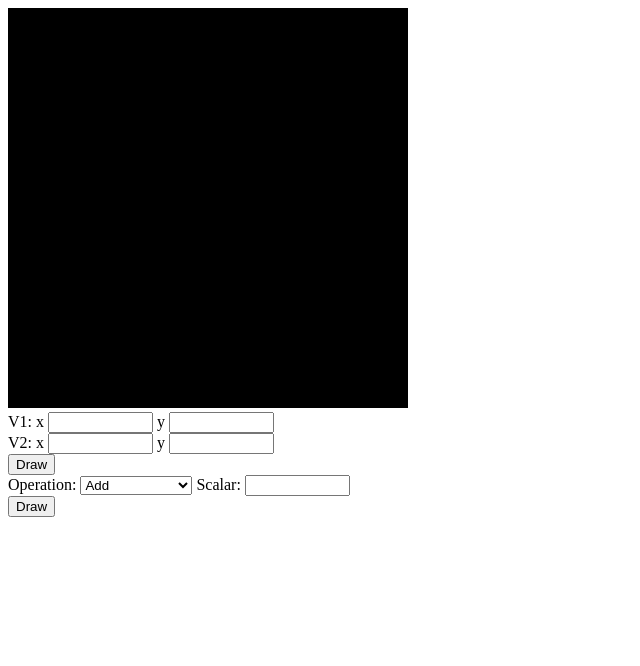
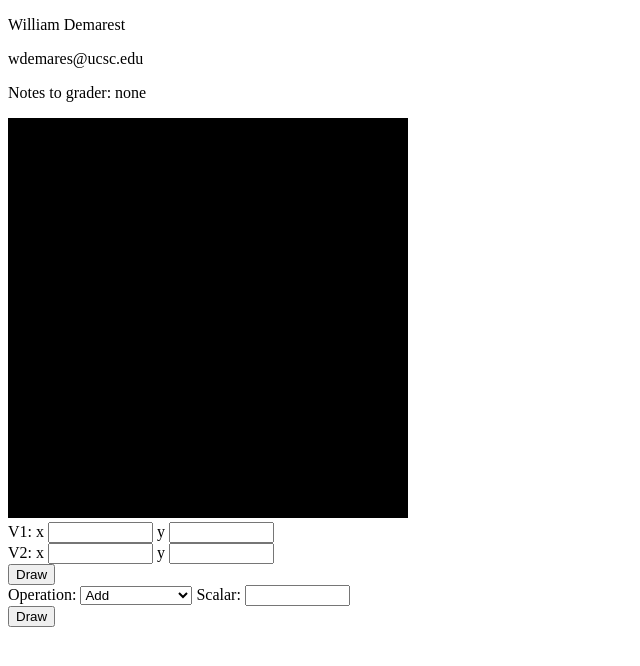
Before and after one commit to WilliamDemarest/cse160assignments_wdemares, a plain HTML site: page Assignment 0/asg0.html in a window 1280 px wide. Shown: the whole page, without its empty margins (0-640 px from the left). Drawn offline with Linux system fonts and the light colour scheme.

Commit message:
added submission notes to page

```diff
--- a/Assignment 0/asg0.html
+++ b/Assignment 0/asg0.html
@@ -1,8 +1,9 @@
 <!DOCTYPE html>
 <html lang="en">
     <head>
-        <meta charset="utf-8" />
-        <title>Draw a blue rectangle (canvas version)</title>
+        <p>William Demarest</p>
+        <p>wdemares@ucsc.edu</p>
+        <p>Notes to grader: none</p>
     </head>
 
     <body onload="main()">
```
